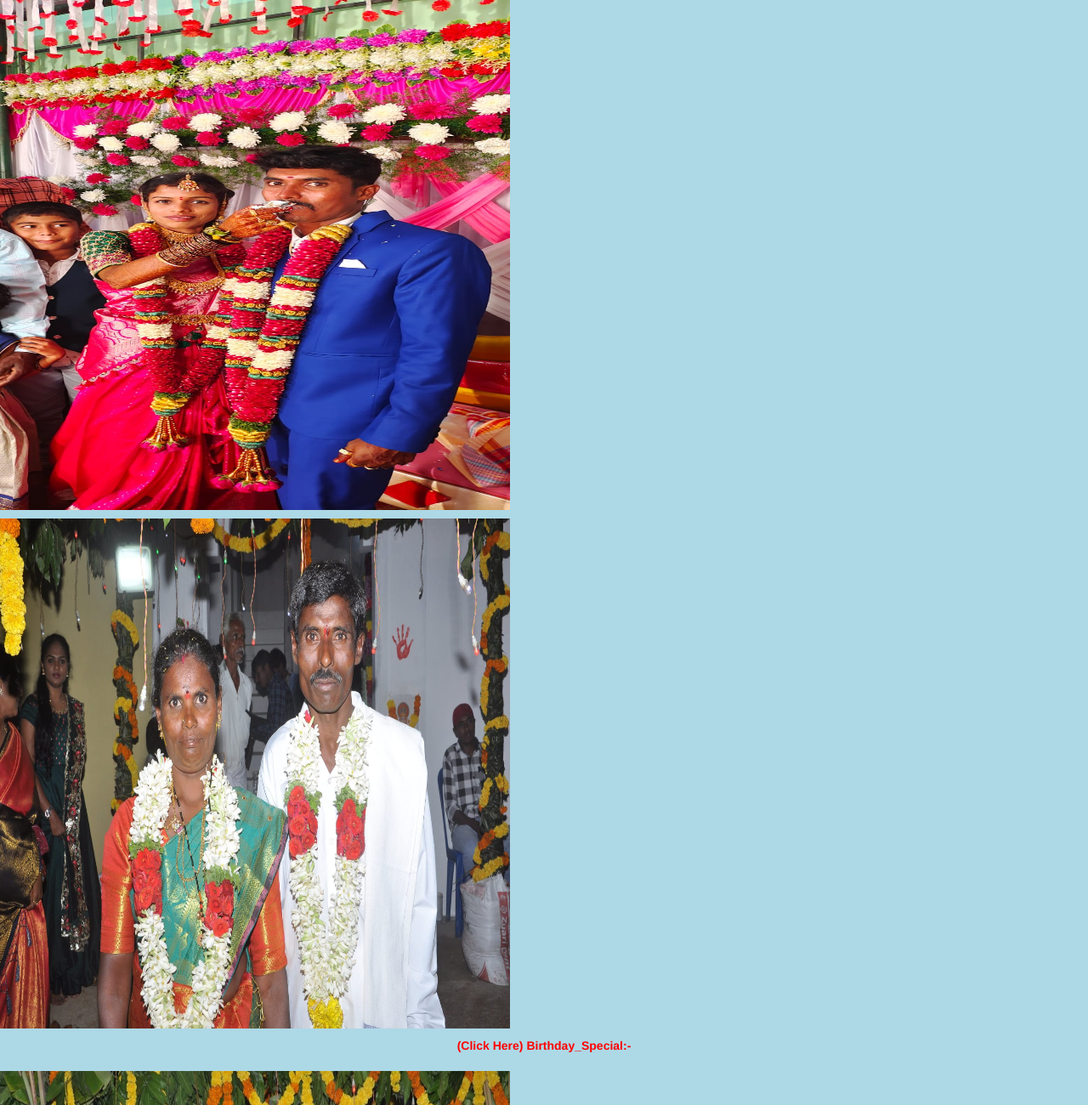
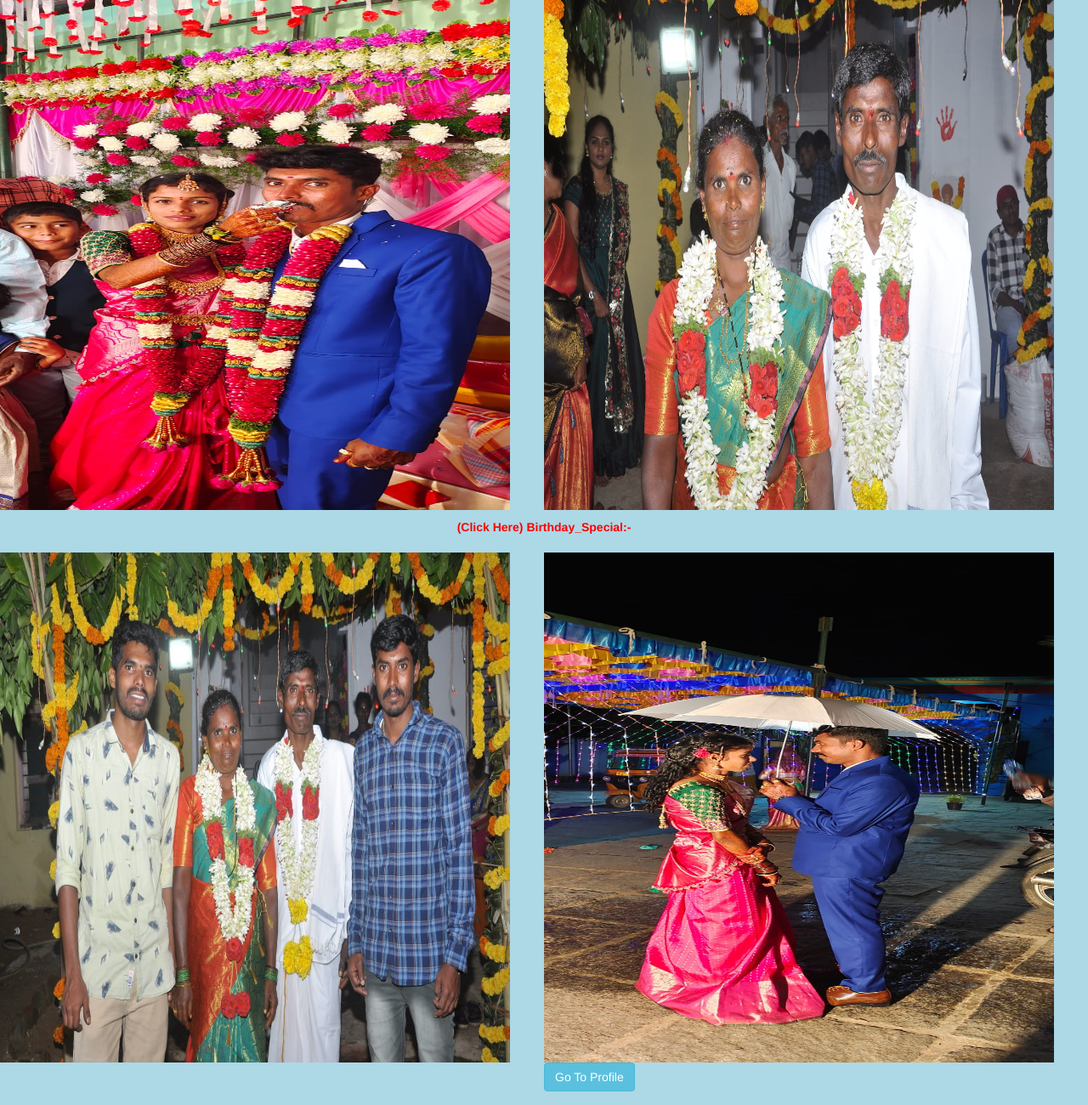
Before and after one commit to Sarath-Kumar-J-800123/BroBirthdaySpacial.github.io, a plain HTML site: page homepage.html in a window 1280 px wide. Shown: the top 1300 px of the page at 85% size. Drawn offline with nearby package versions, Linux system fonts and the light colour scheme.

Commit message:
Update Styles.css

```diff
--- a/Styles.css
+++ b/Styles.css
@@ -395,6 +395,38 @@ input[type=date]
 
 
 }
+#d43
+{
+	float:left;
+	width:50%;
+
+
+
+}
+#d44
+{
+	float:right;
+	width:50%;
+
+
+
+}
+#d45
+{
+	float:left;
+	width:50%;
+
+
+
+}
+#d46
+{
+	float:right;
+	width:50%;
+
+
+
+}
 
 img
 {
```
